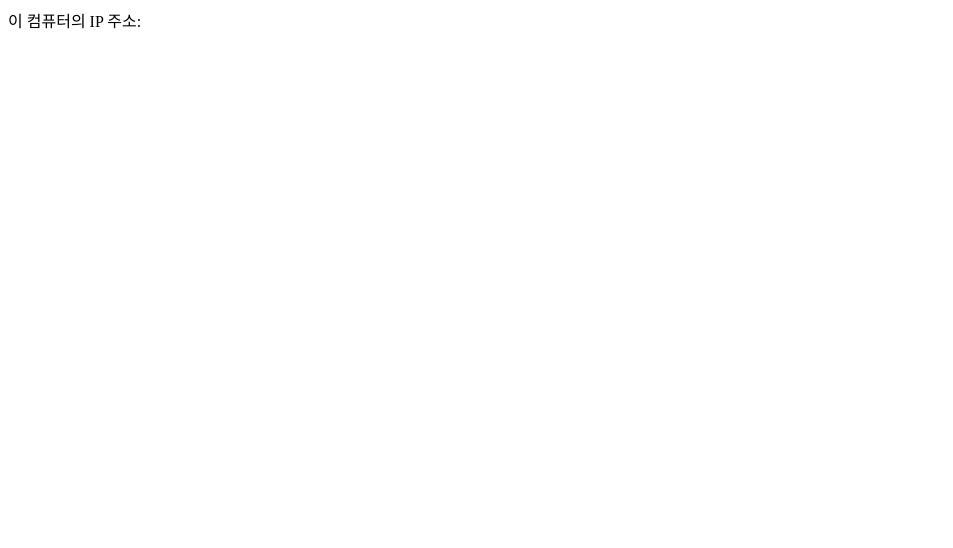
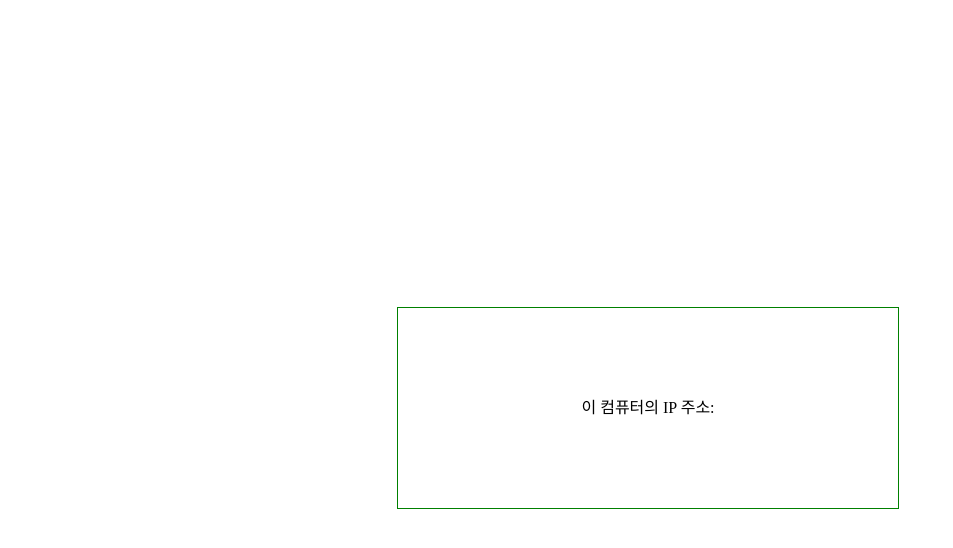
Before and after one commit to diverhwang/diverhwang.github.io, a plain HTML site: page index.html in a window 1280 px wide. Shown: the whole page, without its empty margins (0-953 px from the left). Drawn offline with Linux system fonts and the light colour scheme.

Commit message:
Update index.html

```diff
--- a/index.html
+++ b/index.html
@@ -3,14 +3,11 @@
     color: #ff80ab;
   }
 
-  #aaa{
-    display: inline-block;
-  }
 
 </style>
-
-<div id="aaa">이 컴퓨터의 IP 주소: <span id="client-ip"></span></div>
-
+<div style="width:100vw; height: 100vh; display: flex; align-items: center;">
+	<div style="border: 1px solid green; width:500px; height: 200px; line-height: 200px; text-align:center;  margin: 0 auto;"> 	이 컴퓨터의 IP 주소: <span id="client-ip"></span> </div>
+ </div>
 <script>
   // HTML의 <script> 요소를 생성한다
   const se = document.createElement('script');
```
